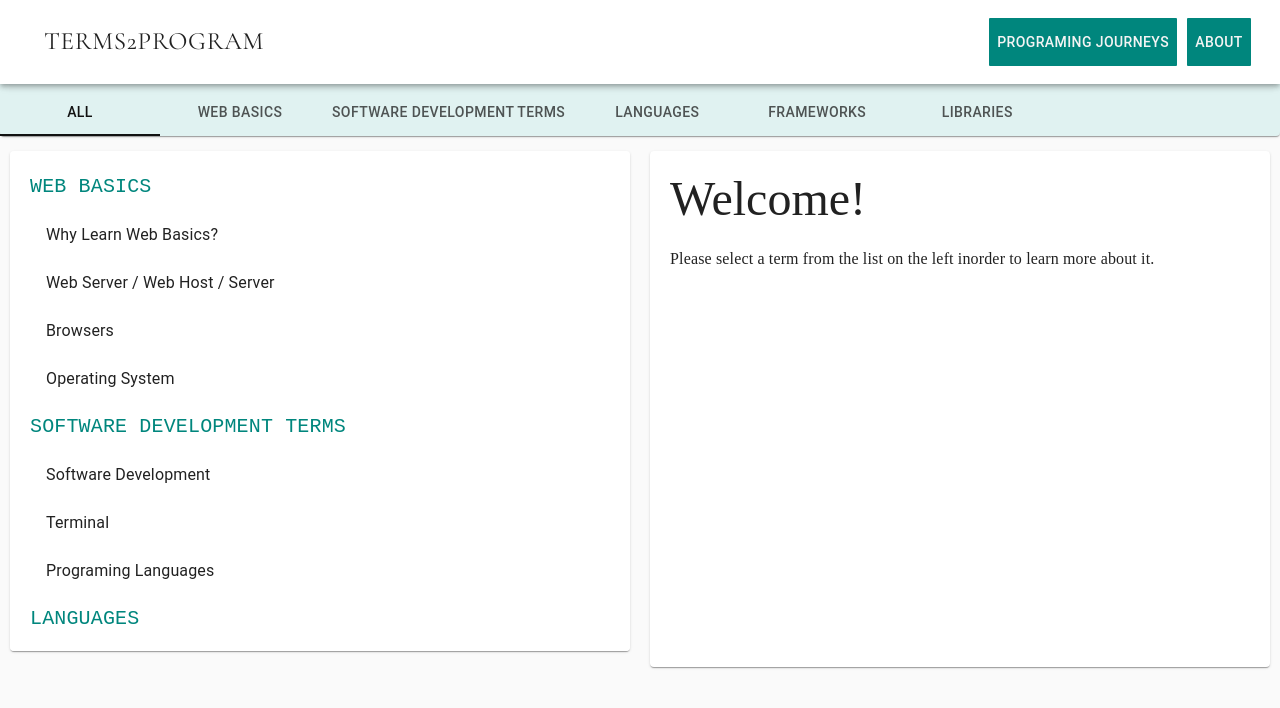
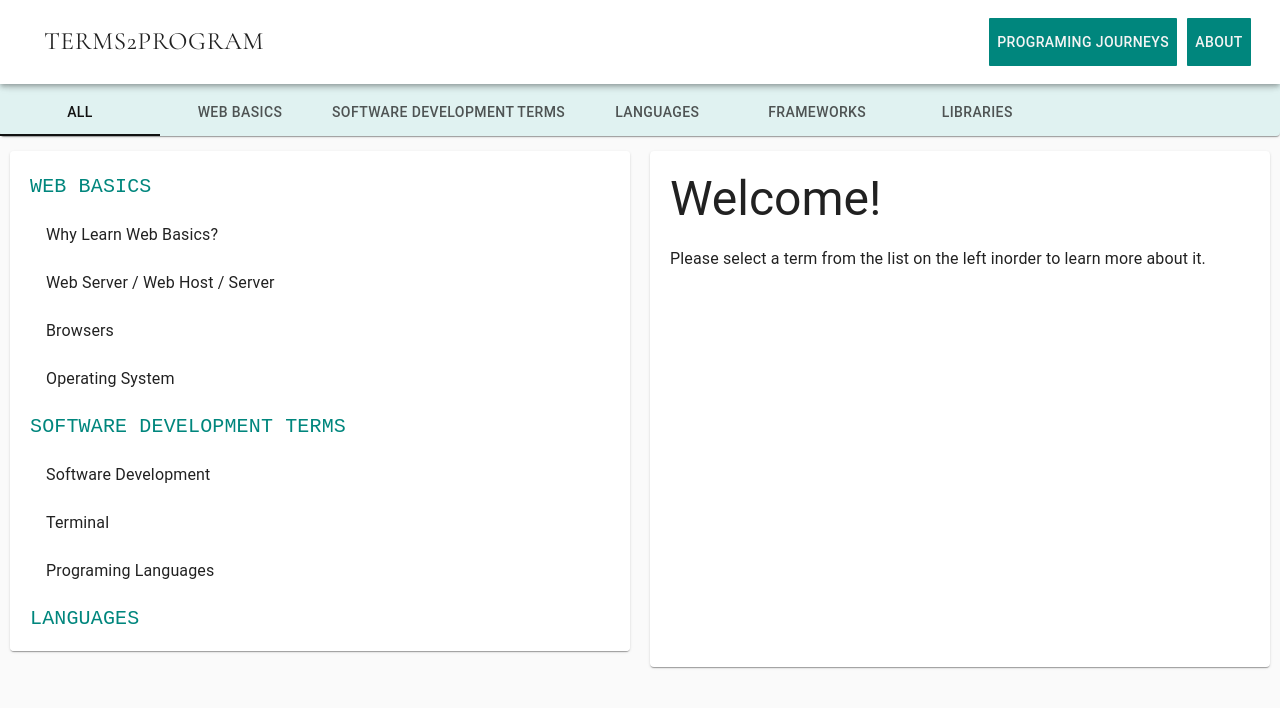
Before and after one commit to kristina-arezina/terms-2-program, a React (Create React App) app: page / in a window 1280 px wide. Shown: the top 708 px of the page. Built offline with nearby package versions, Linux system fonts and the light colour scheme.

Commit message:
fixed lettering on home page

```diff
--- a/src/components/Exercises/index.js
+++ b/src/components/Exercises/index.js
@@ -11,7 +11,8 @@ const styles = {
         overflowY:"auto",
         overflowWrap:" break-word",
         wordWrap: "break-word",
-        hyphens: "auto"
+        hyphens: "auto",
+        fontFamily:"century gothic"
 },
     Paper2: {
         padding:20,
@@ -20,7 +21,7 @@ const styles = {
         overflowY:"auto",
         overflowWrap:" break-word",
         wordWrap: "break-word",
-        hyphens: "auto"
+        hyphens: "auto",
     },
     link:{
         marginLeft:20
@@ -61,10 +62,10 @@ export default ({
                 <Grid container>
                     <Grid item xs={12} >
                         <Paper style={styles.Paper1}>
-                            <Typography variant="h3" style={{fontFamily:"century gothic"}}>
+                            <Typography variant="h3">
                                 {title}
                             </Typography>
-                            <Typography variant={"body1"} style={{marginTop:20, fontFamily:"century gothic"}}>
+                            <Typography variant={"body1"} style={{marginTop:20}}>
                                 {description}
                             <br/>
                             <br/>
@@ -198,11 +199,11 @@ export default ({
                     <Grid item sm={6}>
                         <Paper style={styles.Paper1} >
 
-                            <Typography variant="h3"style={{ fontFamily:"century gothic",}}>
+                            <Typography variant="h3">
                             {title}
                             </Typography>
 
-                            <Typography variant={"body1"} style={{marginTop:20, fontFamily:"century gothic",}}>
+                            <Typography variant={"body1"} style={{marginTop:20}}>
                             {description}
                                 <br/>
                                 <br/>
```
